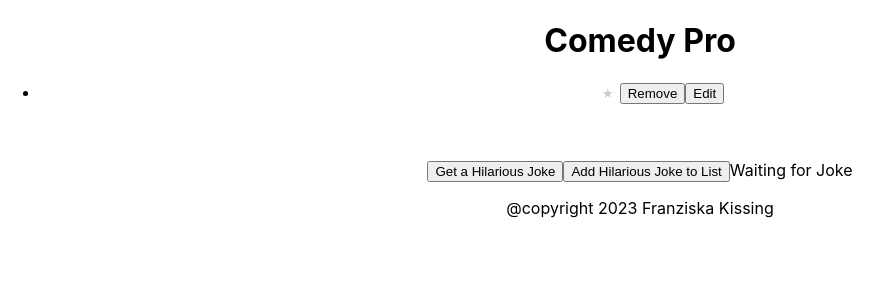
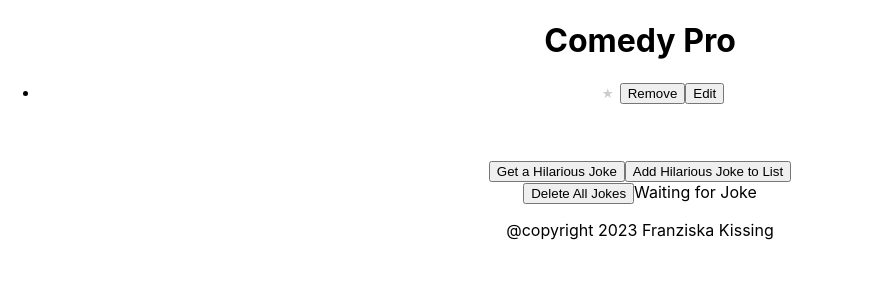
Before and after one commit to FrankieSlinn/comedy, a React (Create React App) app: page / in a window 1280 px wide. Shown: the top 300 px of the page, without its empty margins (0-892 px from the left). Built offline with nearby package versions, Linux system fonts and the light colour scheme.

Commit message:
Delete List Works

```diff
--- a/src/Form.js
+++ b/src/Form.js
@@ -10,14 +10,20 @@ export default function Form(props){
 
     function addJokeToList(){
   props.setJokes([...props.jokes, props.displayJoke])
-       // return <ListItem jokes={jokes} setJokes={setJokes}/>
        }
+
+       function handleDelete(){
+        props.setJokes([]);
+    }
 
     return(
         <>
 
         <button onClick={handleClick}>Get a Hilarious Joke</button>
         <button onClick={addJokeToList}>Add Hilarious Joke to List</button>
+        <br />
+        <button onClick={handleDelete}>Delete All Jokes</button>
+
         {props.displayJoke}
      {/* // <div>{props.jokes}</div>  */}
         </>
--- a/src/List.js
+++ b/src/List.js
@@ -2,15 +2,17 @@ import ListItem from "./ListItem";
 
 export default function List(props){
     console.log("listprops", props)
-    console.log("props.jokes.jokes", props.jokes)
+
     const jokeItems=props.jokes.map(function(item, index){console.log("item in list", props.jokes); return <ListItem jokeItem={item} key={index} index={index} jokeList={props.jokes} setJokes={props.setJokes}/>})
     let jokeList=[props.jokes]
-    console.log("jokeList", jokeList)
+
+
     return (
 <>
 <ul >
     {jokeItems}
     {jokeList=props.jokes}
+
 
 
 
```
